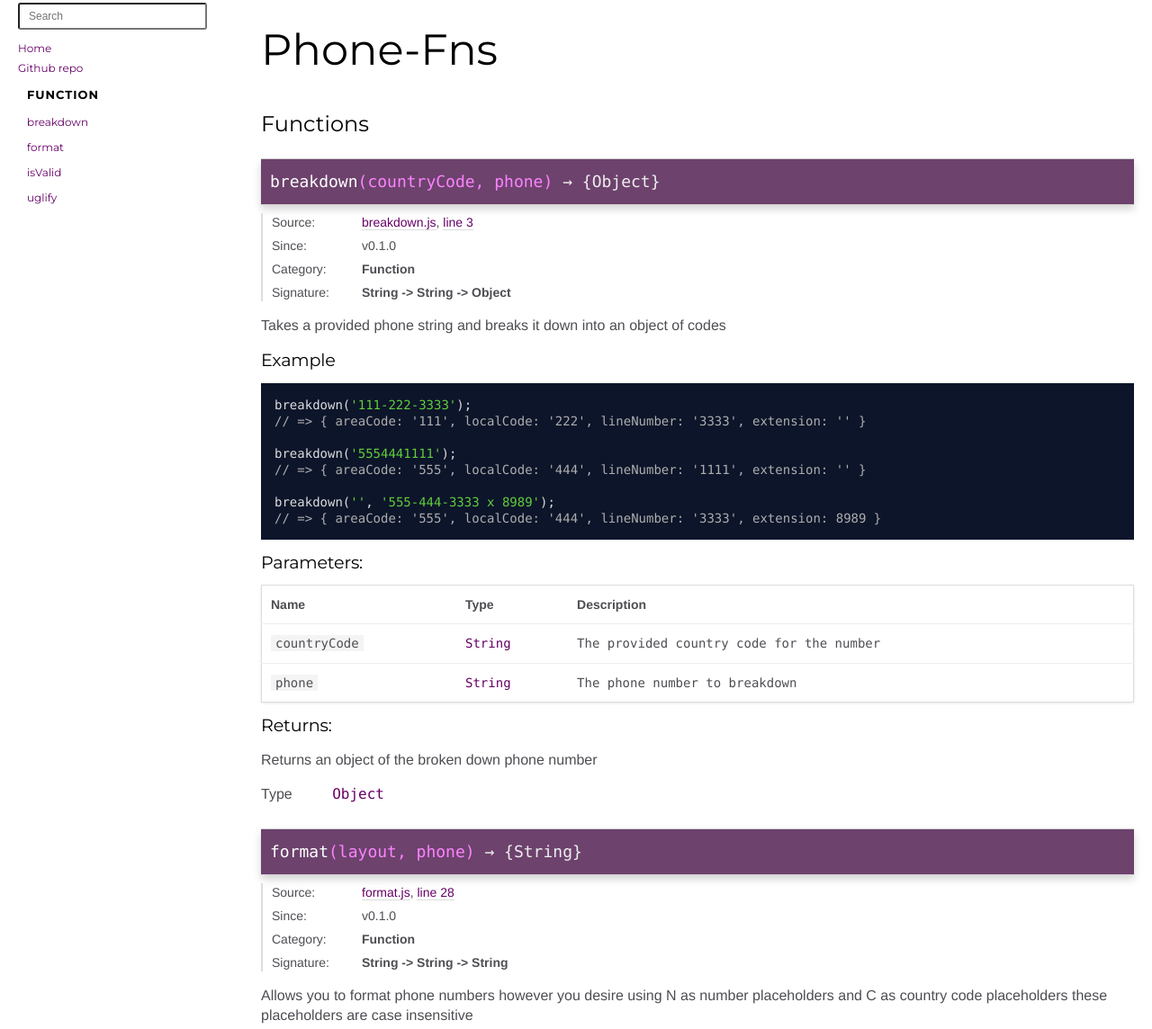
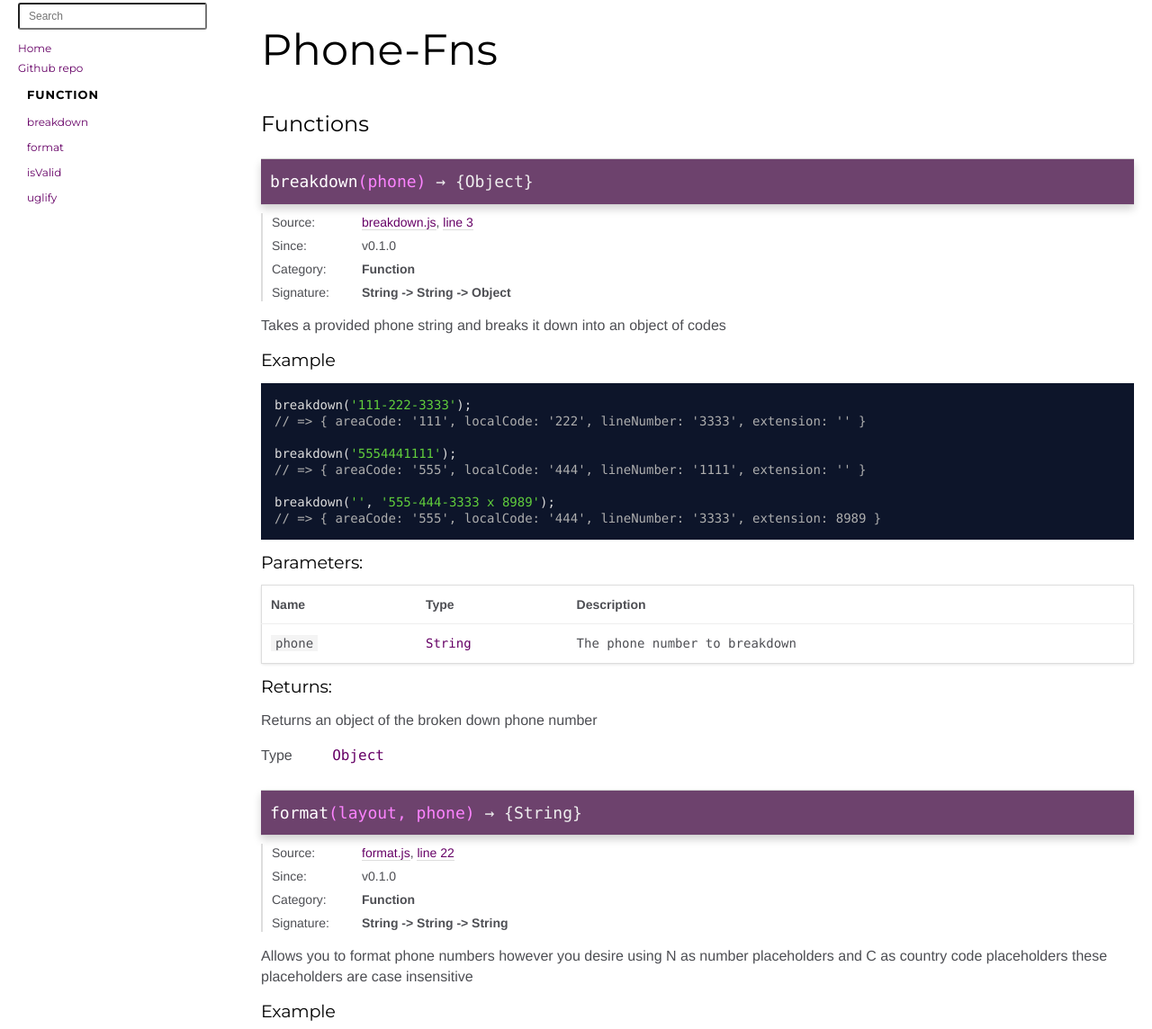
Before and after one commit to dhershman1/phone-fns, a website: page docs/functions.html in a window 1280 px wide. Shown: the part 17-1161 px from the top of the page at 90% size. Drawn offline with Linux system fonts and the light colour scheme.

Commit message:
fixed breakdown docs

```diff
--- a/docs/functions.html
+++ b/docs/functions.html
@@ -133,7 +133,7 @@
 
 
 
-    <h4 class="name" id="breakdown"><span class="type-signature"></span>breakdown<span class="signature">(countryCode, phone)</span><span class="type-signature"> &rarr; {Object}</span></h4>
+    <h4 class="name" id="breakdown"><span class="type-signature"></span>breakdown<span class="signature">(phone)</span><span class="type-signature"> &rarr; {Object}</span></h4>
 
 
 
@@ -248,29 +248,6 @@ breakdown('', '555-444-3333 x 8989');
 
         <tr>
 
-                <td class="name"><code>countryCode</code></td>
-
-
-            <td class="type">
-
-
-<span class="param-type">String</span>
-
-
-
-            </td>
-
-
-
-
-
-            <td class="description last"><p>The provided country code for the number</p></td>
-        </tr>
-
-
-
-        <tr>
-
                 <td class="name"><code>phone</code></td>
 
 
@@ -348,7 +325,7 @@ breakdown('', '555-444-3333 x 8989');
 
     <dt class="tag-source">Source:</dt>
     <dd class="tag-source"><ul class="dummy"><li>
-        <a href="format.js.html">format.js</a>, <a href="format.js.html#line28">line 28</a>
+        <a href="format.js.html">format.js</a>, <a href="format.js.html#line22">line 22</a>
     </li></ul></dd>
 
 
--- a/src/breakdown.js
+++ b/src/breakdown.js
@@ -7,7 +7,6 @@ import uglify from './uglify'
  * @category Function
  * @sig String -> String -> Object
  * @description Takes a provided phone string and breaks it down into an object of codes
- * @param {String} countryCode The provided country code for the number
  * @param {String} phone The phone number to breakdown
  * @return {Object} Returns an object of the broken down phone number
  *
```
Also changed, not shown: docs/breakdown.js.html (+0 -1 lines), docs/format.js.html (+4 -10 lines).
